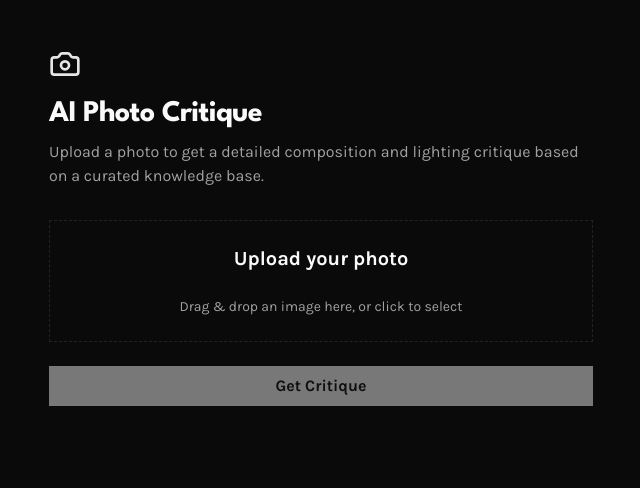
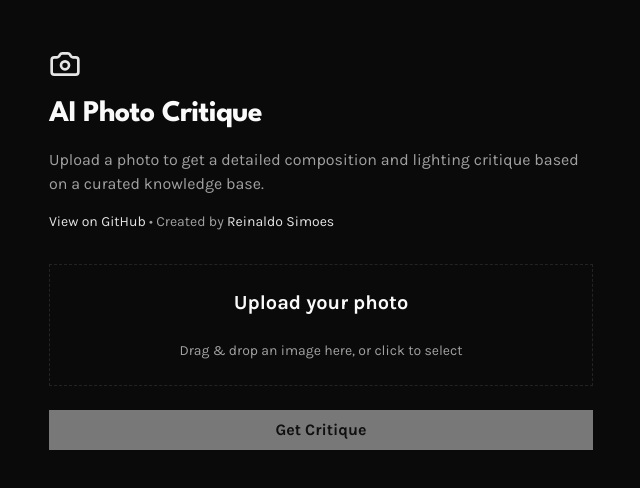
Before and after one commit to Dilnazzzz/Photomemory-Vault, a Next.js app: page / in a window 1280 px wide. Shown: the top 488 px of the page, without its empty margins (319-959 px from the left). Built offline with nearby package versions, Linux system fonts and the light colour scheme.

Commit message:
Add links

```diff
--- a/src/app/page.tsx
+++ b/src/app/page.tsx
@@ -149,13 +149,38 @@ export default function CritiquePage() {
           >
             <Camera className="w-8 h-8 text-primary mb-4" />
 
-            <h1 className="text-3xl font-bold mb-2 tracking-tight flex items-center gap-2">
-              AI Photo Critique
-            </h1>
-            <p className="text-muted-foreground mb-8">
-              Upload a photo to get a detailed composition and lighting critique
-              based on a curated knowledge base.
-            </p>
+            <div className="flex flex-col gap-4 mb-8">
+              <h1 className="text-3xl font-bold tracking-tight flex items-center gap-2">
+                AI Photo Critique
+              </h1>
+
+              <p className="text-muted-foreground">
+                Upload a photo to get a detailed composition and lighting
+                critique based on a curated knowledge base.
+              </p>
+
+              <p className="text-muted-foreground text-sm">
+                <a
+                  target="_blank"
+                  rel="noopener noreferrer"
+                  href="https://github.com/reinaldosimoes/ai-photo-critic"
+                  className="text-primary hover:underline"
+                >
+                  View on GitHub
+                </a>
+                {" • "}
+                Created by{" "}
+                <a
+                  target="_blank"
+                  rel="noopener noreferrer"
+                  href="https://github.com/reinaldosimoes"
+                  className="text-primary hover:underline"
+                >
+                  Reinaldo Simoes
+                </a>
+              </p>
+            </div>
+
             <CritiqueForm
               file={file}
               previewUrl={previewUrl}
```
